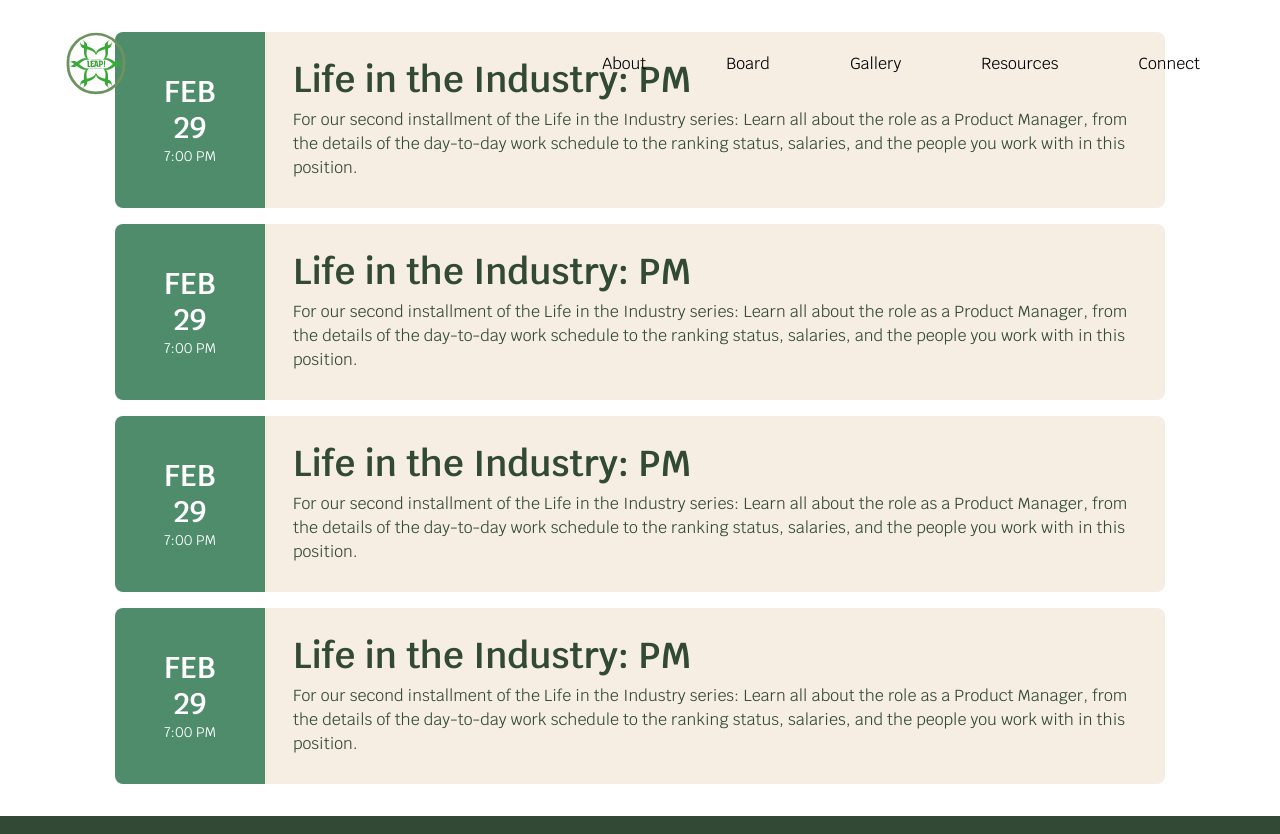
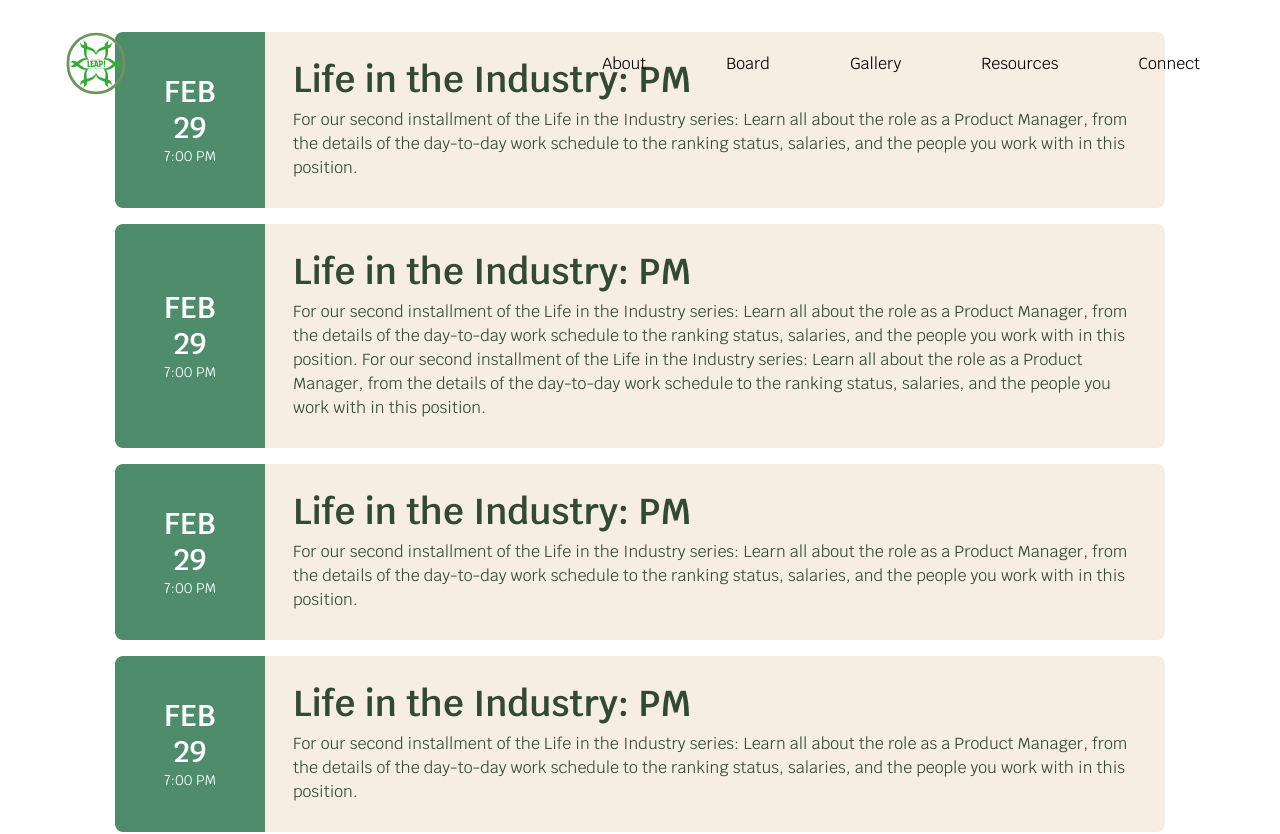
Before and after one commit to acm-ucr/leap-website, a Next.js app: page /events in a window 1280 px wide. Shown: the top 834 px of the page. Built offline with nearby package versions, Linux system fonts and the light colour scheme.

Commit message:
added data file for the different events, removed it from the top of the page.tsx

```diff
--- a/src/app/events/page.tsx
+++ b/src/app/events/page.tsx
@@ -1,46 +1,11 @@
 import Events from "../../components/events/Events";
-
-const events = [
-  {
-    id: 1,
-    title: "Life in the Industry: PM",
-    date: "FEB 29",
-    time: "7:00 PM",
-    description:
-      "For our second installment of the Life in the Industry series: Learn all about the role as a Product Manager, from the details of the day-to-day work schedule to the ranking status, salaries, and the people you work with in this position.",
-  },
-  {
-    id: 2,
-    title: "Life in the Industry: PM",
-    date: "FEB 29",
-    time: "7:00 PM",
-    description:
-      "For our second installment of the Life in the Industry series: Learn all about the role as a Product Manager, from the details of the day-to-day work schedule to the ranking status, salaries, and the people you work with in this position.",
-  },
-  {
-    id: 3,
-    title: "Life in the Industry: PM",
-    date: "FEB 29",
-    time: "7:00 PM",
-    description:
-      "For our second installment of the Life in the Industry series: Learn all about the role as a Product Manager, from the details of the day-to-day work schedule to the ranking status, salaries, and the people you work with in this position.",
-  },
-  {
-    id: 4,
-    title: "Life in the Industry: PM",
-    date: "FEB 29",
-    time: "7:00 PM",
-    description:
-      "For our second installment of the Life in the Industry series: Learn all about the role as a Product Manager, from the details of the day-to-day work schedule to the ranking status, salaries, and the people you work with in this position.",
-  },
-];
+import { events } from "@/data/events";
 
 const OurEvents = () => {
   return (
     <div className="flex flex-col items-center justify-center gap-4 p-8">
       {events.map((event) => (
         <Events
-          key={event.id}
           title={event.title}
           date={event.date}
           time={event.time}
--- /dev/null
+++ b/src/data/events.tsx
@@ -0,0 +1,37 @@
+export interface events {
+  title: string;
+  date: string;
+  time: string;
+  description: string;
+}
+
+export const events: events[] = [
+  {
+    title: "Life in the Industry: PM",
+    date: "FEB 29",
+    time: "7:00 PM",
+    description:
+      "For our second installment of the Life in the Industry series: Learn all about the role as a Product Manager, from the details of the day-to-day work schedule to the ranking status, salaries, and the people you work with in this position.",
+  },
+  {
+    title: "Life in the Industry: PM",
+    date: "FEB 29",
+    time: "7:00 PM",
+    description:
+      "For our second installment of the Life in the Industry series: Learn all about the role as a Product Manager, from the details of the day-to-day work schedule to the ranking status, salaries, and the people you work with in this position. For our second installment of the Life in the Industry series: Learn all about the role as a Product Manager, from the details of the day-to-day work schedule to the ranking status, salaries, and the people you work with in this position.",
+  },
+  {
+    title: "Life in the Industry: PM",
+    date: "FEB 29",
+    time: "7:00 PM",
+    description:
+      "For our second installment of the Life in the Industry series: Learn all about the role as a Product Manager, from the details of the day-to-day work schedule to the ranking status, salaries, and the people you work with in this position.",
+  },
+  {
+    title: "Life in the Industry: PM",
+    date: "FEB 29",
+    time: "7:00 PM",
+    description:
+      "For our second installment of the Life in the Industry series: Learn all about the role as a Product Manager, from the details of the day-to-day work schedule to the ranking status, salaries, and the people you work with in this position.",
+  },
+];
```
